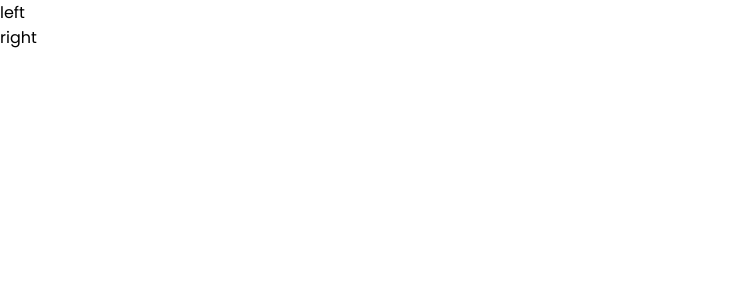
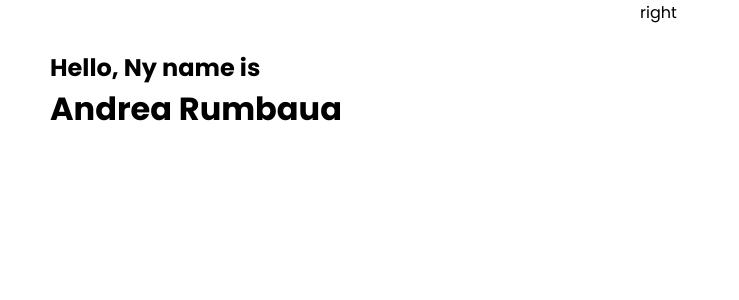
Before and after one commit to arumbaua366/portfolio_v2, a React (Create React App) app: page / in a window 1280 px wide. Shown: the top 300 px of the page, without its empty margins (0-739 px from the left). Built offline with nearby package versions, Linux system fonts and the light colour scheme.

Commit message:
added name and initial css to intro page

```diff
--- a/src/components/intro/Intro.jsx
+++ b/src/components/intro/Intro.jsx
@@ -1,9 +1,19 @@
-import React from "react";
+import "./intro.css";
 
 const Intro = () => {
   return (
     <div className="i">
-      <div className="i-left">left</div>
+      <div className="i-left">
+        <div className="i-left-wrapper">
+          <h2 className="i-intro">Hello, Ny name is</h2>
+          <h1 className="i-name">Andrea Rumbaua</h1>
+          <div className="i-title">
+            <div className="i-title-wrapper">
+              <div className="i-title-item"></div>
+            </div>
+          </div>
+        </div>
+      </div>
       <div className="i-right">right</div>
     </div>
   );
--- a/src/components/intro/intro.css
+++ b/src/components/intro/intro.css
@@ -0,0 +1,16 @@
+.i {
+  display: flex;
+  height: 100vh;
+}
+
+.i-left {
+  flex: 1;
+}
+
+.i-right {
+  flex: 1;
+}
+
+.i-left-wrapper {
+  padding: 50px;
+}
```
